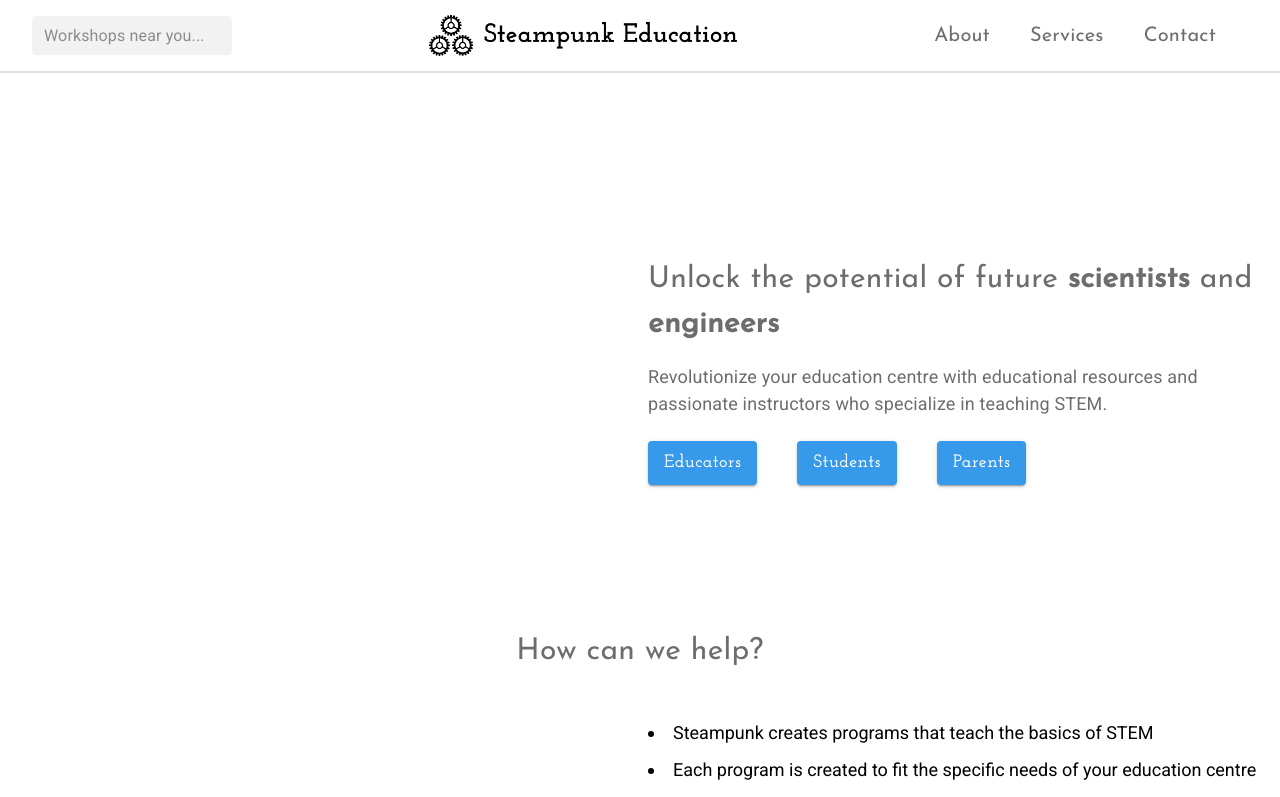
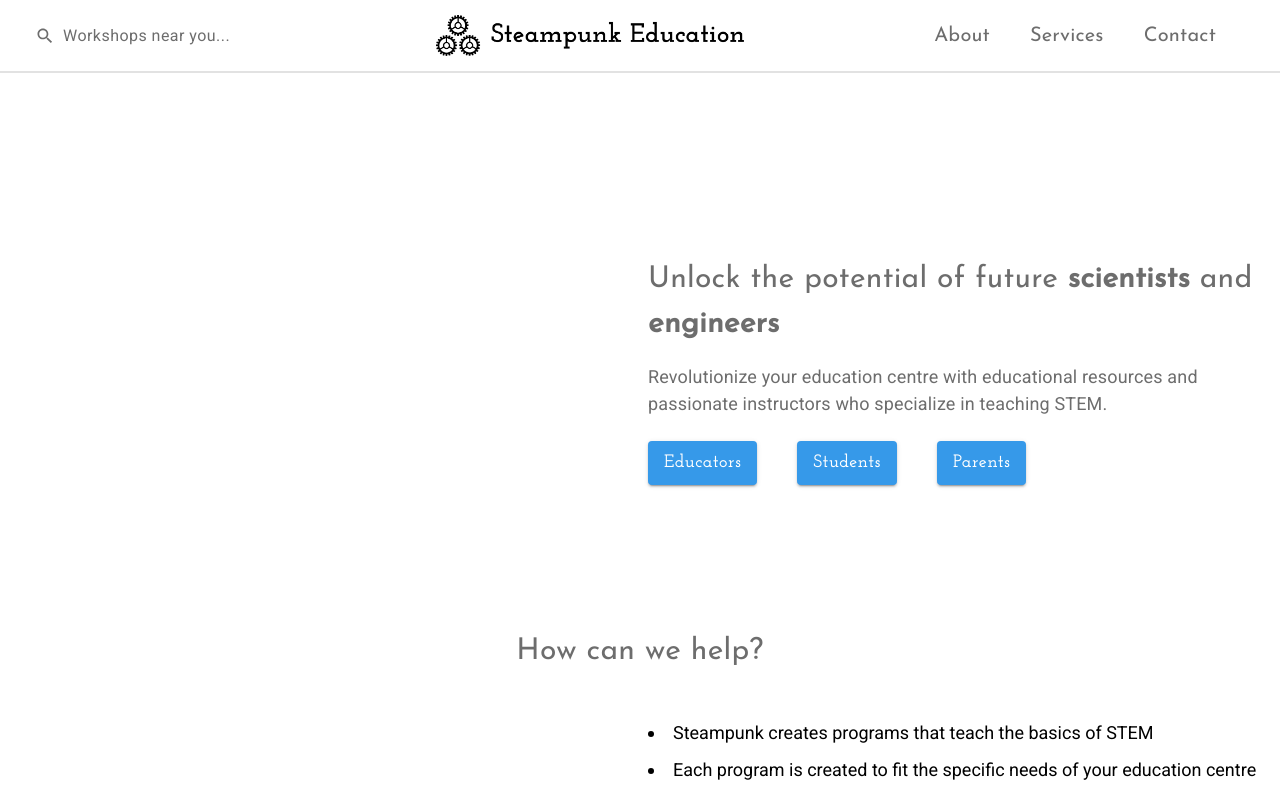
Before and after one commit to thePianoKid/SEG-3125-Project-2, a React (Create React App) app: page / in a window 1280 px wide. Shown: the top 797 px of the page. Built offline with nearby package versions, Linux system fonts and the light colour scheme.

Commit message:
Change navbar input to search button

```diff
--- a/src/components/Navbar.jsx
+++ b/src/components/Navbar.jsx
@@ -1,28 +1,18 @@
-import React from "react";
+import React, { useState } from "react";
 import "../style/fonts/josefin-sans.css";
 import logo from "../resources/images/steampunk-logo.png";
-import { styled, alpha } from "@mui/material/styles";
+import { styled } from "@mui/material/styles";
 import AppBar from "@mui/material/AppBar";
 import Box from "@mui/material/Box";
 import Toolbar from "@mui/material/Toolbar";
-import InputBase from "@mui/material/InputBase";
-import { Typography } from "@mui/material";
+import { Button, Typography } from "@mui/material";
 import { useNavigate } from "react-router-dom";
+import { Search } from "@mui/icons-material";
+import WorkshopSearchCity from "./WorkshopSearch";
+import { properties } from "../properties";
 
 const StyledAppBar = styled(AppBar)(() => ({
   borderBottom: "2px solid #E2E2E2",
-}));
-
-const Search = styled("div")(({ theme }) => ({
-  position: "relative",
-  borderRadius: theme.shape.borderRadius,
-  backgroundColor: alpha(theme.palette.common.black, 0.05),
-  marginLeft: 0,
-  width: "100%",
-  [theme.breakpoints.up("sm")]: {
-    marginLeft: theme.spacing(1),
-    width: "auto",
-  },
 }));
 
 // TODO: Fix me!!
@@ -35,34 +25,30 @@ const Logo = styled("img")(() => ({
   paddingBottom: "15px",
 }));
 
-const StyledInputBase = styled(InputBase)(({ theme }) => ({
-  color: "inherit",
-  "& .MuiInputBase-input": {
-    padding: theme.spacing(1, 1, 1, 0),
-    // vertical padding + font size from searchIcon
-    paddingLeft: `calc(0.7em + ${theme.spacing(0.1)})`,
-    transition: theme.transitions.create("width"),
-    width: "100%",
-    [theme.breakpoints.up("sm")]: {
-      width: "20ch",
-      "&:focus": {
-        width: "30ch",
-      },
-    },
-  },
-}));
-
 const MenuItem = styled(Typography)(() => ({
   paddingRight: "40px",
   fontFamily: "Josefin Sans",
   fontSize: "20px",
-  color: "#6D6D6D",
+  color: properties.style.primary.grey,
   ":hover": {
     cursor: "pointer",
   },
 }));
 
 function Navbar() {
+  const [open, setOpen] = useState(false);
+  const [selectedValue, setSelectedValue] = useState("");
+
+  const handleSearchOpen = () => {
+    setOpen(true);
+  };
+
+  const handleSearchClose = (value) => {
+    setOpen(false);
+    setSelectedValue(value);
+    console.log("Selected city: " + value);
+  };
+
   const navigate = useNavigate();
   const navContact = () => navigate("/contact");
   const navHome = () => navigate("/");
@@ -71,12 +57,27 @@ function Navbar() {
     <Box sx={{ flexGrow: 1 }}>
       <StyledAppBar position="static" color="transparent" elevation={0}>
         <Toolbar>
-          <Search>
-            <StyledInputBase
-              placeholder="Workshops near you..."
-              inputProps={{ "aria-label": "search" }}
-            />
-          </Search>
+          <Button
+            startIcon={<Search />}
+            variant="outlined"
+            onClick={handleSearchOpen}
+            sx={{
+              fontFamily: "Roboto",
+              fontSize: "16px",
+              color: properties.style.primary.grey,
+              border: properties.style.primary.grey,
+              "&:hover": {
+                border: properties.style.primary.grey,
+              },
+            }}
+          >
+            Workshops near you...
+          </Button>
+          <WorkshopSearchCity
+            selectedValue={selectedValue}
+            open={open}
+            onClose={handleSearchClose}
+          />
           <Logo
             src={logo}
             sx={{ ":hover": { cursor: "pointer" } }}
@@ -84,9 +85,7 @@ function Navbar() {
           />
           <MenuItem>About</MenuItem>
           <MenuItem>Services</MenuItem>
-          <MenuItem onClick={navContact}>
-            Contact
-          </MenuItem>
+          <MenuItem onClick={navContact}>Contact</MenuItem>
         </Toolbar>
       </StyledAppBar>
     </Box>
--- /dev/null
+++ b/src/components/WorkshopSearch.jsx
@@ -0,0 +1,70 @@
+import * as React from "react";
+import Table from "@mui/material/Table";
+import TableBody from "@mui/material/TableBody";
+import TableCell from "@mui/material/TableCell";
+import TableContainer from "@mui/material/TableContainer";
+import TableHead from "@mui/material/TableHead";
+import TableRow from "@mui/material/TableRow";
+import Paper from "@mui/material/Paper";
+import { Dialog, DialogContent, DialogTitle } from "@mui/material";
+
+function createData(city, availableWorkshops, ageRange) {
+  return { city, availableWorkshops, ageRange };
+}
+
+const rows = [
+  createData("Almer", 1, "6-14"),
+  createData("Almonte", 4, "5-16"),
+  createData("Carleton Place", 2, "8-12"),
+  createData("Gatineau", 1, "8-14"),
+  createData("Ottawa", 3, "8-12"),
+  createData("Perth", 2, "9-12"),
+  createData("Renfrew", 1, "8-14"),
+  createData("Smith Falls", 2, "9-12"),
+];
+
+function WorkshopSearchCity({ onClose, selectedValue, open }) {
+  const handleClose = () => {
+    onClose(selectedValue);
+  };
+
+  const handleCityClick = (city) => {
+    onClose(city);
+  };
+
+  return (
+    <Dialog onClose={handleClose} open={open} fullWidth={true} maxWidth={"md"}>
+      <DialogTitle>Search for workshops near you</DialogTitle>
+      <DialogContent dividers>
+        <TableContainer component={Paper}>
+          <Table sx={{ minWidth: 650 }} aria-label="simple table">
+            <TableHead>
+              <TableRow>
+                <TableCell sx={{ fontSize: "16px" }}>City</TableCell>
+                <TableCell sx={{ fontSize: "16px" }} align="right">Available Workshops</TableCell>
+                <TableCell sx={{ fontSize: "16px" }} align="right">Age Range</TableCell>
+              </TableRow>
+            </TableHead>
+            <TableBody>
+              {rows.map((row) => (
+                <TableRow
+                  key={row.city}
+                  sx={{ "&:last-child td, &:last-child th": { border: 0 } }}
+                  onClick={() => handleCityClick(row.city)}
+                >
+                  <TableCell component="th" scope="row">
+                    {row.city}
+                  </TableCell>
+                  <TableCell align="right">{row.availableWorkshops}</TableCell>
+                  <TableCell align="right">{row.ageRange}</TableCell>
+                </TableRow>
+              ))}
+            </TableBody>
+          </Table>
+        </TableContainer>
+      </DialogContent>
+    </Dialog>
+  );
+}
+
+export default WorkshopSearchCity;
--- a/src/components/pages/About.jsx
+++ b/src/components/pages/About.jsx
@@ -3,13 +3,14 @@ import "../../style/fonts/roboto.css";
 import { styled } from "@mui/material/styles";
 import { Grid, ListItem, Typography, Container } from "@mui/material";
 import ThemedButton from "../ThemedButton";
+import { properties } from "../../properties";
 
 const AboutTitle = styled(Typography)(() => ({
   margin: "auto",
   textAlign: "center",
   fontFamily: "Josefin Sans",
   fontSize: "30px",
-  color: "#6D6D6D",
+  color: properties.style.primary.grey,
 }));
 
 const StyledListItem = styled(ListItem)(() => ({
--- a/src/components/pages/Home.jsx
+++ b/src/components/pages/Home.jsx
@@ -1,22 +1,24 @@
-import React from 'react'
+import React from "react"
 import "../../style/fonts/josefin-sans.css";
-import Navbar from '../Navbar';
-import ThemedButton from '../ThemedButton';
-import About from './About';
-import Services from './Services';
-import Grid from '@mui/system/Unstable_Grid';
-import { Typography } from '@mui/material'
+import Navbar from "../Navbar";
+import ThemedButton from "../ThemedButton";
+import About from "./About";
+import Services from "./Services";
+import WorkshopSearchCity from "../WorkshopSearch";
+import Grid from "@mui/system/Unstable_Grid";
+import { Typography } from "@mui/material"
 import { styled } from "@mui/material/styles";
+import { properties } from "../../properties";
 
 const SplashPageTitle = styled(Typography)(() => ({
     fontFamily: "Josefin Sans",
     fontSize: "30px",
-    color: "#6D6D6D",
+    color: properties.style.primary.grey,
 }));
 
 const SplashPageBody = styled(Typography)(() => ({
     fontSize: "18px",
-    color: "#6D6D6D",
+    color: properties.style.primary.grey,
 }));
 
 const Home = () => {
@@ -39,6 +41,7 @@ const Home = () => {
         </Grid>
         <About />
         <Services />
+        <WorkshopSearchCity />
     </div>
   )
 }
--- a/src/components/pages/Services.jsx
+++ b/src/components/pages/Services.jsx
@@ -3,13 +3,14 @@ import { Container, Typography } from "@mui/material";
 import { styled } from "@mui/material/styles";
 import { Grid } from "@mui/material";
 import ThemedButton from "../ThemedButton";
+import { properties } from "../../properties";
 
 const ServicesTitle = styled(Typography)(() => ({
   margin: "auto",
   textAlign: "center",
   fontFamily: "Josefin Sans",
   fontSize: "30px",
-  color: "#6D6D6D",
+  color: properties.style.primary.grey,
 }));
 
 const StyledParagraph = styled(Typography)(() => ({
--- a/src/properties.js
+++ b/src/properties.js
@@ -1,7 +1,8 @@
 export const properties = {
     style: {
         primary: {
-            main: "#3699E9"
+            main: "#3699E9",
+            grey: "#6D6D6D",
         }
     }
 }
```
